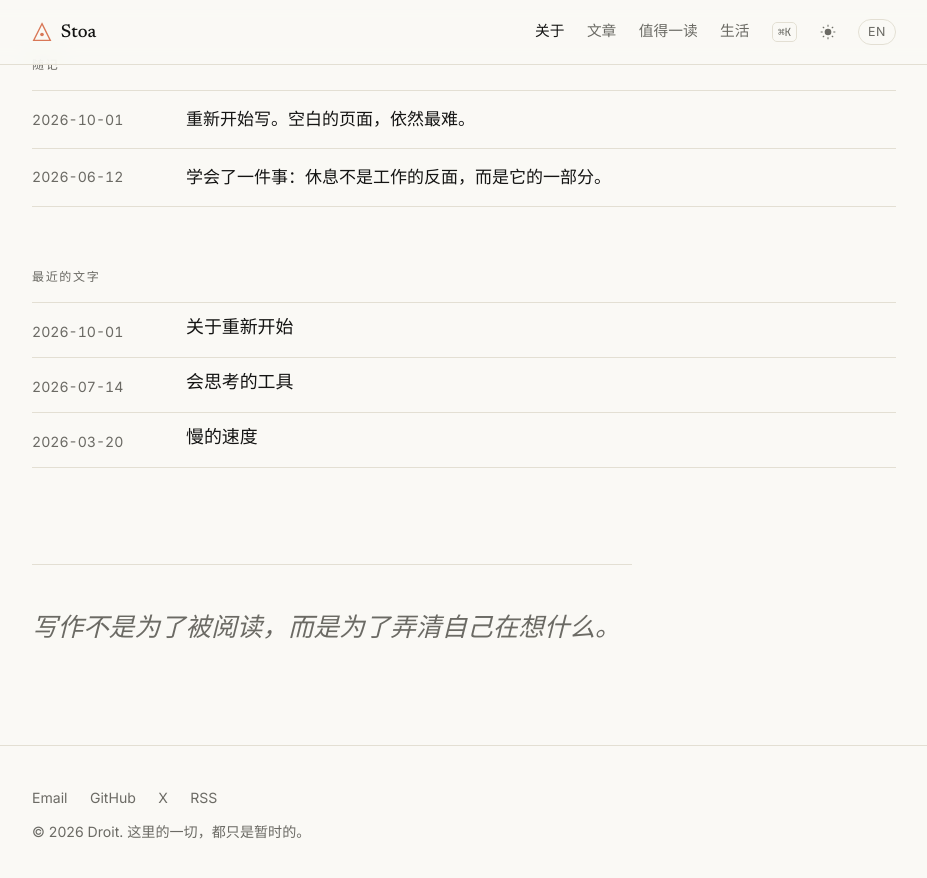
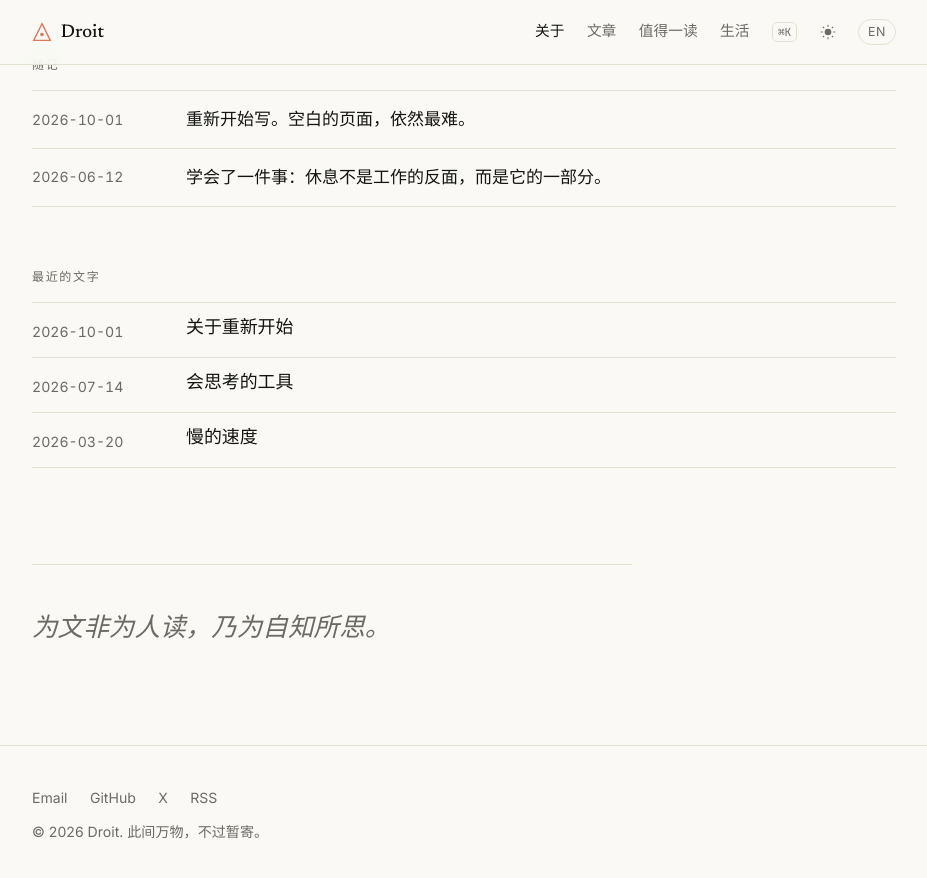
Before and after one commit to Right202209/Right202209.github.io, a Jekyll site: the page built from index.md, in a window 1280 px wide and 900 px high, scrolled down 514 px. Shown: the top 878 px of the window, without its empty margins (176-1103 px from the left). Built offline with Jekyll 4.4.1, drawn with Linux system fonts in a browser that asks for light colours; some of the changed text lies outside the part shown.

Commit message:
Update site title and improve language localization

```diff
--- a/_config.yml
+++ b/_config.yml
@@ -1,7 +1,7 @@
 # ------------------------------------------------------------
 #  Stoa — a quiet Jekyll theme for people who think in public.
 # ------------------------------------------------------------
-title: Stoa
+title: Droit
 author: Droit
 email: right202601@gmail.com
 description: "A small place to think slowly."
--- a/_data/i18n.yml
+++ b/_data/i18n.yml
@@ -8,15 +8,15 @@ zh-CN:
     - { title: 文章, url: /blog/ }
     - { title: 值得一读, url: /reading/ }
     - { title: 生活, url: /life/ }
-  alias: "也可以叫我 —"
-  tagline: "写作不是为了被阅读，而是为了弄清自己在想什么。"
+  alias: "也可以叫我 — Right"
+  tagline: "为文非为人读，乃为自知所思。"
   avatar_caption: "在地图与疆域之间。"
   notes: 随记
   latest: 最近的文字
   minutes: 分钟
   search_placeholder: "寻找一个念头…"
-  search_empty: "还没有。也许这就是答案。"
-  footer: "这里的一切，都只是暂时的。"
+  search_empty: "还没。也许这就是答案。"
+  footer: "此间万物，不过暂寄。"
   date_long: "%Y年%m月%d日"
   date_short: "%Y-%m-%d"
   date_month: "%m-%d"
@@ -29,7 +29,7 @@ en:
     - { title: Writing, url: /en/blog/ }
     - { title: Reading, url: /en/reading/ }
     - { title: Life, url: /en/life/ }
-  alias: "Also known as —"
+  alias: "Also known as — Right"
   tagline: "We write not to be read, but to find out what we think."
   avatar_caption: "Somewhere between the map and the territory."
   notes: Notes
```
Also changed, not shown: life/index.md (+3 -3 lines).
